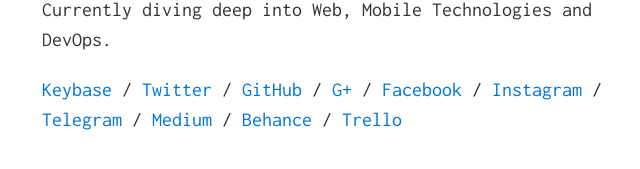
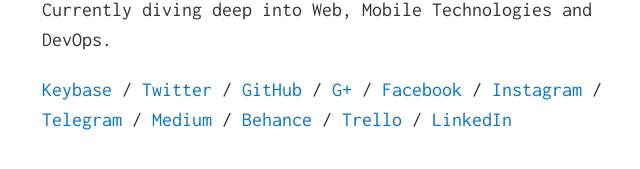
Before and after one commit to 13D94/13d94.github.io, a Jekyll site: the page built from index.md, in a window 1280 px wide. Shown: the part 275-444 px from the top of the page, without its empty margins (298-938 px from the left). Built offline with Jekyll 4.4.1, drawn with Linux system fonts in a browser that asks for light colours.

Commit message:
Update index.md

```diff
--- a/index.md
+++ b/index.md
@@ -6,4 +6,4 @@ A <b>self-taught</b>, Love <b>Building</b> and <b>Breaking</b> things.
 
 Currently diving deep into Web, Mobile Technologies and DevOps.
 
-[Keybase](https://keybase.io/pratheekhegde) / [Twitter](https://twitter.com/pratheekhegde) / [GitHub](https://github.com/pratheekhegde) / [G+](https://plus.google.com/+PratheekHegde) / [Facebook](https://facebook.com/pratheek.hegde) / [Instagram](https://www.instagram.com/pratheek_hegde/) / [Telegram](https://telegram.me/pratheekhegde) / [Medium](https://medium.com/@pratheekhegde) / [Behance](https://www.behance.net/pratheekhegde) / [Trello](https://trello.com/b/TxfqA1dI/my-bucket-list)
+[Keybase](https://keybase.io/pratheekhegde) / [Twitter](https://twitter.com/pratheekhegde) / [GitHub](https://github.com/pratheekhegde) / [G+](https://plus.google.com/+PratheekHegde) / [Facebook](https://facebook.com/pratheek.hegde) / [Instagram](https://www.instagram.com/pratheek_hegde/) / [Telegram](https://telegram.me/pratheekhegde) / [Medium](https://medium.com/@pratheekhegde) / [Behance](https://www.behance.net/pratheekhegde) / [Trello](https://trello.com/b/TxfqA1dI/my-bucket-list) / [LinkedIn](https://www.linkedin.com/in/pratheekhegde)
```
